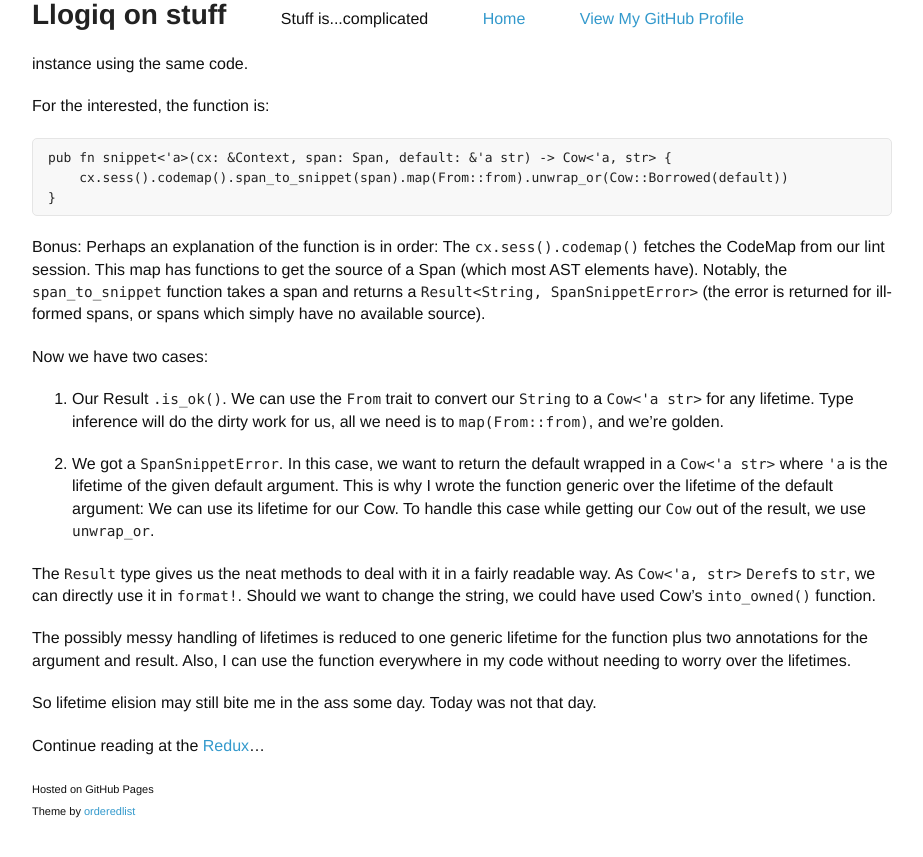
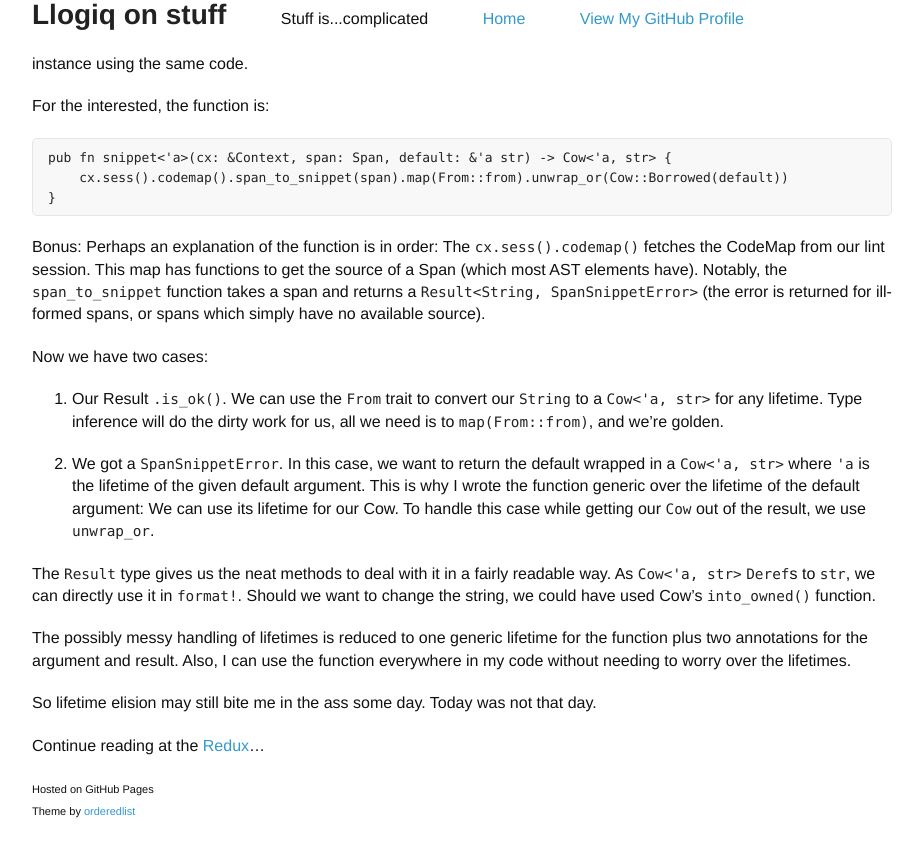
Before and after one commit to llogiq/llogiq.github.io, a Jekyll site: the page built from _posts/2015-07-09-cow.md, in a window 1280 px wide and 900 px high, scrolled down 826 px. Shown: the top 857 px of the window, without its empty margins (178-1101 px from the left). Built offline with Jekyll 4.4.1, drawn with Linux system fonts in a browser that asks for light colours.

Commit message:
Fixed 2 more Cows. ;-)

```diff
--- a/_posts/2015-07-09-cow.md
+++ b/_posts/2015-07-09-cow.md
@@ -64,12 +64,12 @@ ill-formed spans, or spans which simply have no available source).
 Now we have two cases:
 
 1. Our Result `.is_ok()`. We can use the `From` trait to convert our
-`String` to a `Cow<'a str>` for any lifetime. Type inference will do
+`String` to a `Cow<'a, str>` for any lifetime. Type inference will do
 the dirty work for us, all we need is to `map(From::from)`, and we're
 golden.
 
 2. We got a `SpanSnippetError`. In this case, we want to return the
-default wrapped in a `Cow<'a str>` where `'a` is the lifetime of the
+default wrapped in a `Cow<'a, str>` where `'a` is the lifetime of the
 given default argument. This is why I wrote the function generic over
 the lifetime of the default argument: We can use its lifetime for our
 Cow. To handle this case while getting our `Cow` out of the result, we
```
